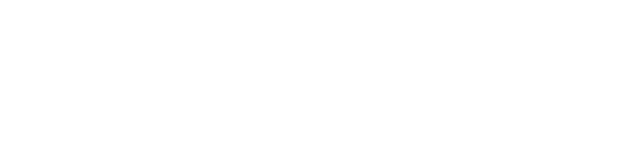
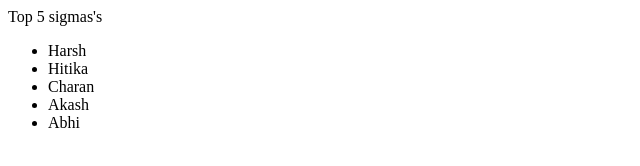
Before and after one commit to Harshv1209/js-tut, a plain HTML site: page selectors/index.html in a window 1280 px wide. Shown: the whole page, without its empty margins (0-640 px from the left). Drawn offline with Linux system fonts and the light colour scheme.

Commit message:
selectors

```diff
--- a/selectors/index.html
+++ b/selectors/index.html
@@ -7,7 +7,14 @@
     <link rel="stylesheet" href="style.css">
 </head>
 <body>
-    <div></div>
+    <div>Top 5 sigmas's</div>
+    <ul>
+        <li class="hero">Harsh</li>
+        <li class="hero">Hitika</li>
+        <li>Charan</li>
+        <li>Akash</li>
+        <li>Abhi</li>
+    </ul>
     <script src="script.js"></script>
 </body>
 </html>
--- a/selectors/script.js
+++ b/selectors/script.js
@@ -0,0 +1,20 @@
+//get element by TagName
+// var a= document.getElementsByTagName("li");
+// console.log(a)
+
+//getElementById
+// var a= document.getElementById("hero");
+// console.log(a)
+
+//getElementsByClassName
+var a = document.getElementsByClassName("hero");
+console.log(a);
+
+//querySelector
+var a = document.querySelector(".hero");
+console.log(a);
+
+//querySelectorAll
+
+var a = document.querySelectorAll("li");
+console.log(a);
```
